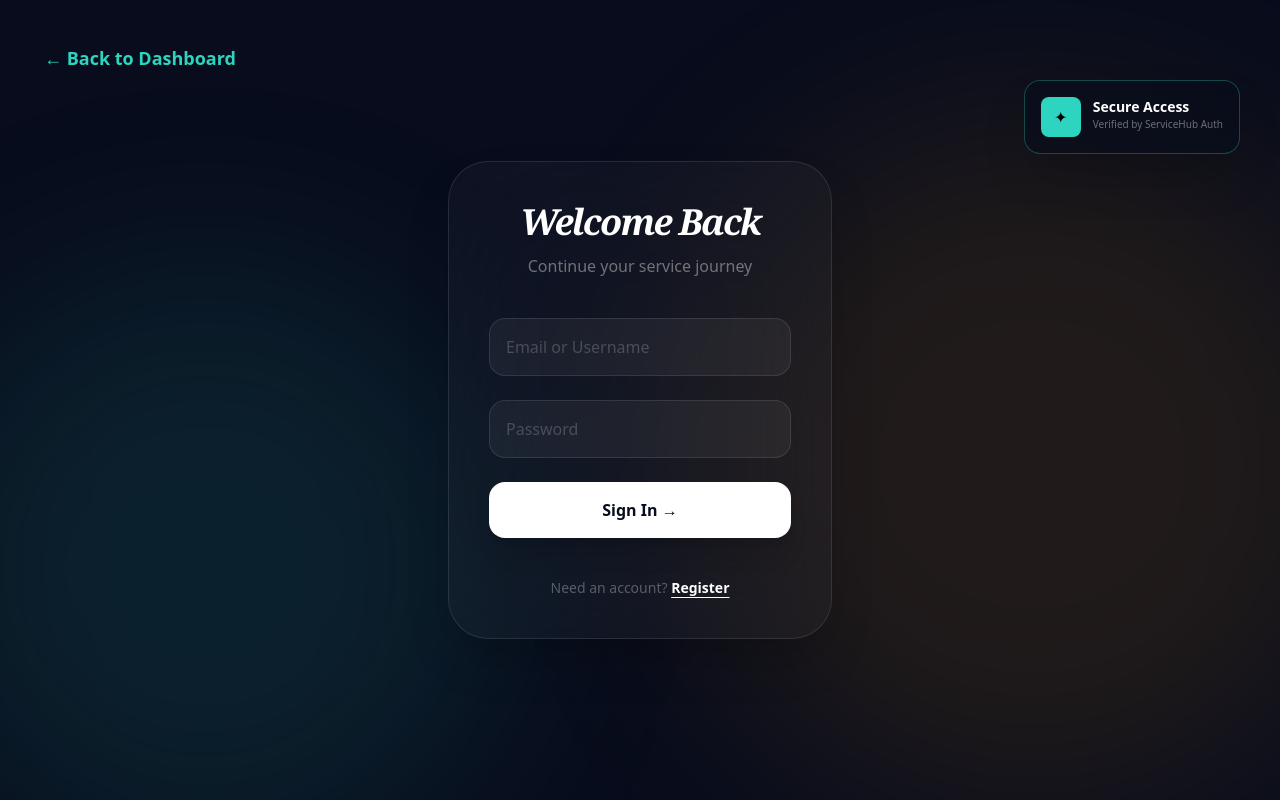
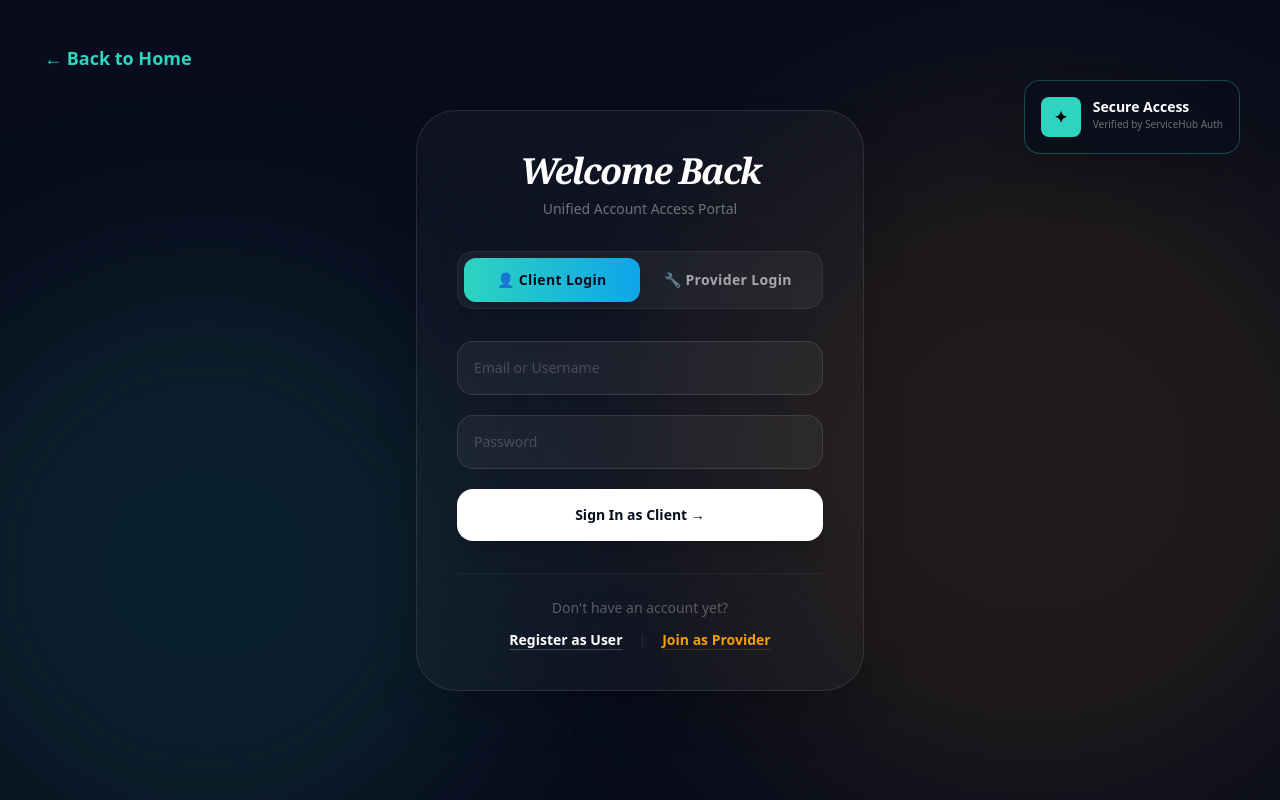
Before and after one commit to jeet-mahapatra/pentahackers, a React app in the folder Frontend/: page /login in a window 1280 px wide. Built offline with nearby package versions, Linux system fonts and the light colour scheme; no server answers; the HTML template or start-up script is replaced by a standard one.

Commit message:
Enhance authentication UI and functionality

```diff
--- a/Frontend/src/Pages/Auth/Login.jsx
+++ b/Frontend/src/Pages/Auth/Login.jsx
@@ -8,6 +8,7 @@ import { toast } from "react-toastify";
 const Login = () => {
   const navigate = useNavigate();
   const { setUser } = useContext(UserContext);
+  const [activeRole, setActiveRole] = useState("user"); // Unified system selector tracker
   const [formData, setFormData] = useState({ loginIdentifier: "", password: "" });
   const [loading, setLoading] = useState(false);
   const [error, setError] = useState("");
@@ -20,9 +21,11 @@ const Login = () => {
     setLoading(true);
     setError("");
     try {
-      const res = await axios.post("/api/auth/login", formData);
+      // Pass both parameters cleanly into authentication pipeline structure
+      const payload = { ...formData, role: activeRole };
+      const res = await axios.post("/api/auth/login", payload);
       setUser(res.data.user);
-      toast.success("User successfully logged in! Redirecting...");
+      toast.success("Logged in successfully! Redirecting...");
       navigate(res.data.user.role === "user" ? "/user/dashboard" : "/provider/dashboard");
     } catch (err) {
       setError(err.response?.data?.message || "Invalid credentials");
@@ -33,9 +36,9 @@ const Login = () => {
   };
 
   return (
-    <div className="min-h-screen flex items-center justify-center bg-[#080C1C] text-white relative overflow-hidden">
-      <Link to="/" className="absolute top-11 left-11 text-[#2DD4BF] font-bold text-lg z-10">
-        ← Back to Dashboard
+    <div className="min-h-screen flex items-center justify-center bg-[#080C1C] text-white relative overflow-hidden px-4 py-12">
+      <Link to="/" className="absolute top-6 left-6 md:top-11 md:left-11 text-[#2DD4BF] font-bold text-sm md:text-lg z-10 transition-colors hover:text-[#2dd4bf]/80">
+        ← Back to Home
       </Link>
 
       {/* Background Aurora Mesh */}
@@ -43,12 +46,12 @@ const Login = () => {
         <motion.div
           animate={{ x: [0, -30, 0], y: [0, 40, 0] }}
           transition={{ duration: 15, repeat: Infinity, ease: "easeInOut" }}
-          className="absolute w-[700px] h-[700px] top-[10%] right-[-10%] rounded-full bg-[#F59E0B]/10 blur-[100px]"
+          className="absolute w-[300px] sm:w-[700px] h-[300px] sm:h-[700px] top-[10%] right-[-10%] rounded-full bg-[#F59E0B]/10 blur-[80px] sm:blur-[100px]"
         />
         <motion.div
           animate={{ x: [0, 50, 0], y: [0, -20, 0] }}
           transition={{ duration: 18, repeat: Infinity, ease: "easeInOut" }}
-          className="absolute w-[600px] h-[600px] bottom-[-10%] left-[-10%] rounded-full bg-[#2DD4BF]/10 blur-[100px]"
+          className="absolute w-[250px] sm:w-[600px] h-[250px] sm:h-[600px] bottom-[-10%] left-[-10%] rounded-full bg-[#2DD4BF]/10 blur-[80px] sm:blur-[100px]"
         />
       </div>
 
@@ -59,7 +62,7 @@ const Login = () => {
         transition={{ delay: 0.5 }}
         className="absolute top-20 right-10 hidden lg:flex bg-[#080C1C]/60 backdrop-blur-xl border border-[#2DD4BF]/30 p-4 rounded-2xl gap-3 shadow-2xl"
       >
-        <div className="w-10 h-10 bg-[#2DD4BF] rounded-lg flex items-center justify-center text-black">✦</div>
+        <div className="w-10 h-10 bg-[#2DD4BF] rounded-lg flex items-center justify-center text-black font-bold">✦</div>
         <div>
           <p className="text-sm font-bold">Secure Access</p>
           <p className="text-[10px] text-white/40">Verified by ServiceHub Auth</p>
@@ -70,22 +73,46 @@ const Login = () => {
         initial={{ opacity: 0, y: 40 }}
         animate={{ opacity: 1, y: 0 }}
         transition={{ duration: 0.8, ease: [0.16, 1, 0.3, 1] }}
-        className="relative z-10 w-full max-w-md p-8"
+        className="relative z-10 w-full max-w-md"
       >
-        <div className="bg-white/[0.03] backdrop-blur-3xl border border-white/10 rounded-[2.5rem] p-10 shadow-2xl">
-          <div className="mb-10 text-center">
-            <h2 className="text-4xl font-black font-serif tracking-tighter mb-3 italic">Welcome Back</h2>
-            <p className="text-white/40 font-medium">Continue your service journey</p>
+        <div className="bg-white/[0.03] backdrop-blur-3xl border border-white/10 rounded-[2rem] sm:rounded-[2.5rem] p-6 sm:p-10 shadow-2xl">
+          <div className="mb-8 text-center">
+            <h2 className="text-3xl sm:text-4xl font-black font-serif tracking-tighter mb-2 italic">Welcome Back</h2>
+            <p className="text-white/40 text-sm font-medium">Unified Account Access Portal</p>
           </div>
 
-          <form onSubmit={handleSubmit} className="space-y-6">
+          {/* Core Interactive Role Toggle Switcher */}
+          <div className="grid grid-cols-2 p-1.5 bg-white/5 border border-white/5 rounded-2xl mb-8">
+            <button
+              type="button"
+              onClick={() => setActiveRole("user")}
+              className={`py-3 rounded-xl text-xs sm:text-sm font-bold tracking-wide transition-all duration-300 ${activeRole === "user"
+                  ? "bg-gradient-to-r from-[#2DD4BF] to-[#0EA5E9] text-[#080C1C] shadow-lg"
+                  : "text-white/60 hover:text-white hover:bg-white/5"
+                }`}
+            >
+              👤 Client Login
+            </button>
+            <button
+              type="button"
+              onClick={() => setActiveRole("provider")}
+              className={`py-3 rounded-xl text-xs sm:text-sm font-bold tracking-wide transition-all duration-300 ${activeRole === "provider"
+                  ? "bg-gradient-to-r from-[#2DD4BF] to-[#0EA5E9] text-[#080C1C] shadow-lg"
+                  : "text-white/60 hover:text-white hover:bg-white/5"
+                }`}
+            >
+              🔧 Provider Login
+            </button>
+          </div>
+
+          <form onSubmit={handleSubmit} className="space-y-5">
             <div className="space-y-1">
               <input
                 type="text"
                 name="loginIdentifier"
-                placeholder="Email or Username"
+                placeholder={activeRole === "user" ? "Email or Username" : "Provider Email / Phone"}
                 onChange={handleChange}
-                className="w-full bg-white/5 border border-white/10 p-4 rounded-2xl outline-none focus:border-[#2DD4BF]/50 focus:bg-white/10 transition-all placeholder:text-white/20"
+                className="w-full bg-white/5 border border-white/10 p-4 rounded-2xl outline-none focus:border-[#2DD4BF]/50 focus:bg-white/10 transition-all placeholder:text-white/20 text-sm"
                 required
               />
             </div>
@@ -95,7 +122,7 @@ const Login = () => {
                 name="password"
                 placeholder="Password"
                 onChange={handleChange}
-                className="w-full bg-white/5 border border-white/10 p-4 rounded-2xl outline-none focus:border-[#2DD4BF]/50 focus:bg-white/10 transition-all placeholder:text-white/20"
+                className="w-full bg-white/5 border border-white/10 p-4 rounded-2xl outline-none focus:border-[#2DD4BF]/50 focus:bg-white/10 transition-all placeholder:text-white/20 text-sm"
                 required
               />
             </div>
@@ -105,15 +132,27 @@ const Login = () => {
             <button
               type="submit"
               disabled={loading}
-              className="w-full py-4 bg-white text-[#080C1C] font-bold rounded-2xl hover:bg-[#2DD4BF] transition-colors shadow-xl disabled:opacity-50"
+              className="w-full py-4 bg-white text-[#080C1C] font-bold rounded-2xl hover:bg-[#2DD4BF] transition-colors shadow-xl disabled:opacity-50 text-sm cursor-pointer"
             >
-              {loading ? "Verifying..." : "Sign In →"}
+              {loading ? "Verifying..." : `Sign In as ${activeRole === "user" ? "Client" : "Provider"} →`}
             </button>
           </form>
 
-          <p className="text-center mt-10 text-sm text-white/30">
-            Need an account? <Link to="/register/user" className="text-white hover:text-[#2DD4BF] transition-colors font-bold underline underline-offset-4">Register</Link>
-          </p>
+          {/* Explicit Multi-Choice Custom Registration Split Footer Segment */}
+          <div className="mt-8 pt-6 border-t border-white/5 text-center">
+            <p className="text-xs sm:text-sm text-white/30 font-medium mb-3">
+              Don't have an account yet?
+            </p>
+            <div className="flex flex-col sm:flex-row items-center justify-center gap-3 sm:gap-4 text-xs sm:text-sm">
+              <Link to="/register/user" className="text-white hover:text-[#2DD4BF] transition-colors font-bold underline underline-offset-4 decoration-white/20 hover:decoration-[#2DD4BF]">
+                Register as User
+              </Link>
+              <span className="text-white/10 hidden sm:inline">|</span>
+              <Link to="/register/provider" className="text-[#F59E0B] hover:text-[#2DD4BF] transition-colors font-bold underline underline-offset-4 decoration-[#F59E0B]/20 hover:decoration-[#2DD4BF]">
+                Join as Provider
+              </Link>
+            </div>
+          </div>
         </div>
       </motion.div>
     </div>
--- a/Frontend/src/Pages/Auth/ProviderRegister.jsx
+++ b/Frontend/src/Pages/Auth/ProviderRegister.jsx
@@ -143,12 +143,11 @@ export const ProviderRegister = () => {
   const handleChange = (e) => {
     const { name, value } = e.target;
     setForm(f => ({ ...f, [name]: value }));
-    setErrors(e => ({ ...e, [name]: "" })); // 'e' is also shadowed here!
+    setErrors(prev => ({ ...prev, [name]: "" }));
   };
 
   const handleFileChange = (e) => {
     const { name, files } = e.target;
-
     setFiles(f => ({ ...f, [name]: files[0] }));
     setErrors(prevErrors => ({ ...prevErrors, [name]: "" }));
   };
@@ -267,7 +266,7 @@ export const ProviderRegister = () => {
           {EXPERIENCE_OPTIONS.map(({ value, label }) => (
             <button key={value} type="button"
               onClick={() => { setForm(f => ({ ...f, experience: value })); setErrors(e => ({ ...e, experience: "" })); }}
-              className={`py-2 px-2 rounded-xl text-[11px] font-bold tracking-wide border transition-all duration-200
+              className={`py-2 px-2 rounded-xl text-[11px] font-bold tracking-wide border transition-all duration-200 cursor-pointer
                 ${form.experience === value
                   ? "bg-teal-500/15 border-teal-500/40 text-teal-300"
                   : "bg-slate-900/40 border-slate-700/40 text-slate-500 hover:border-slate-600 hover:text-slate-300"}`}>
@@ -389,8 +388,8 @@ export const ProviderRegister = () => {
     <div className="min-h-screen flex items-center justify-center px-4 py-10 relative overflow-hidden"
       style={{ background: "rgb(8, 12, 28)" }}>
 
-      <Link to="/" className="absolute top-11 left-11 text-[#2DD4BF] font-bold text-lg z-10">
-        ← Back to Dashboard
+      <Link to="/" className="absolute top-6 left-6 md:top-11 md:left-11 text-[#2DD4BF] font-bold text-sm md:text-lg z-10">
+        ← Back to Home
       </Link>
 
       {/* Grid texture */}
@@ -405,7 +404,7 @@ export const ProviderRegister = () => {
 
       <motion.div initial={{ opacity: 0, y: 28 }} animate={{ opacity: 1, y: 0 }}
         transition={{ duration: 0.55, ease: "easeOut" }}
-        className="w-full max-w-[500px] relative z-10">
+        className="w-full max-w-[500px] relative z-10 mt-8">
 
         {/* Header */}
         <div className="text-center mb-7">
@@ -415,18 +414,18 @@ export const ProviderRegister = () => {
             <span className="w-1.5 h-1.5 rounded-full bg-teal-400 animate-pulse" />
             <span className="text-[10px] font-bold tracking-[0.25em] uppercase text-teal-400/65">Provider Network</span>
           </motion.div>
-          <h1 className="text-[26px] font-black tracking-tight text-white mb-1"
+          <h1 className="text-2xl sm:text-[26px] font-black tracking-tight text-white mb-1"
             style={{ fontFamily: "'Georgia', serif" }}>
             Join as a Provider
           </h1>
-          <p className="text-sm text-slate-500">Complete all steps to get verified and start earning</p>
+          <p className="text-xs sm:text-sm text-slate-500">Complete all steps to get verified and start earning</p>
         </div>
 
         {/* Step tracker */}
-        <div className="flex items-center mb-5 px-1">
+        <div className="flex items-center mb-5 px-1 overflow-x-auto pb-2 scrollbar-none">
           {STEPS.map((s, i) => (
-            <div key={s.id} className="flex items-center flex-1">
-              <div className="flex flex-col items-center">
+            <div key={s.id} className="flex items-center flex-1 min-w-[70px]">
+              <div className="flex flex-col items-center mx-auto">
                 <motion.div animate={{
                   scale: i === step ? 1.08 : 1,
                   borderColor: i < step ? "#14b8a6" : i === step ? "#2dd4bf" : "#334155",
@@ -437,13 +436,13 @@ export const ProviderRegister = () => {
                     : <span className={i === step ? "text-teal-300" : "text-slate-600"}>{s.icon}</span>
                   }
                 </motion.div>
-                <span className={`text-[9px] mt-1 font-bold tracking-widest uppercase transition-colors
+                <span className={`text-[9px] mt-1 font-bold tracking-widest uppercase transition-colors whitespace-nowrap
                   ${i === step ? "text-teal-400" : i < step ? "text-teal-600/70" : "text-slate-700"}`}>
                   {s.label}
                 </span>
               </div>
               {i < STEPS.length - 1 && (
-                <div className="flex-1 mx-2 h-[1px] mb-4 relative overflow-hidden bg-slate-800/80">
+                <div className="flex-1 mx-2 h-[1px] mb-4 relative overflow-hidden bg-slate-800/80 min-w-[15px]">
                   <motion.div className="absolute inset-y-0 left-0"
                     animate={{ width: i < step ? "100%" : "0%" }}
                     transition={{ duration: 0.4, ease: "easeInOut" }}
@@ -469,14 +468,14 @@ export const ProviderRegister = () => {
               style={{ background: "linear-gradient(90deg, #0d9488, #14b8a6, #5eead4)" }} />
           </div>
 
-          <div className="p-6 sm:p-8">
+          <div className="p-5 sm:p-8">
             {/* Step header */}
             <div className="flex items-center justify-between mb-5">
               <div>
                 <p className="text-[10px] font-bold tracking-[0.2em] uppercase text-slate-700">
                   Step {step + 1} of {STEPS.length}
                 </p>
-                <p className="text-[15px] font-bold text-slate-200 mt-0.5">
+                <p className="text-[14px] sm:text-[15px] font-bold text-slate-200 mt-0.5">
                   {STEPS[step].icon} {STEPS[step].label}
                 </p>
               </div>
@@ -507,14 +506,14 @@ export const ProviderRegister = () => {
               {step > 0 && (
                 <motion.button onClick={prev} whileTap={{ scale: 0.96 }} disabled={loading}
                   className="px-5 py-3 rounded-xl border border-slate-700/40 text-slate-400 text-sm font-semibold
-                    hover:border-slate-600 hover:text-slate-300 transition-all duration-200 disabled:opacity-40">
+                    hover:border-slate-600 hover:text-slate-300 transition-all duration-200 disabled:opacity-40 cursor-pointer">
                   ← Back
                 </motion.button>
               )}
 
               {step < STEPS.length - 1 ? (
                 <motion.button onClick={next} whileTap={{ scale: 0.98 }}
-                  className="flex-1 py-3 rounded-xl text-sm font-bold tracking-wide text-slate-900 relative overflow-hidden group"
+                  className="flex-1 py-3 rounded-xl text-sm font-bold tracking-wide text-slate-900 relative overflow-hidden group cursor-pointer"
                   style={{ background: "linear-gradient(135deg, #14b8a6 0%, #0d9488 100%)" }}>
                   <span className="relative z-10">Continue →</span>
                   <div className="absolute inset-0 opacity-0 group-hover:opacity-100 transition-opacity duration-250"
@@ -522,7 +521,7 @@ export const ProviderRegister = () => {
                 </motion.button>
               ) : (
                 <motion.button onClick={handleSubmit} disabled={loading} whileTap={{ scale: 0.98 }}
-                  className="flex-1 py-3 rounded-xl text-sm font-bold tracking-wide text-slate-900 relative overflow-hidden group disabled:opacity-50"
+                  className="flex-1 py-3 rounded-xl text-sm font-bold tracking-wide text-slate-900 relative overflow-hidden group disabled:opacity-50 cursor-pointer"
                   style={{ background: "linear-gradient(135deg, #14b8a6 0%, #0d9488 100%)" }}>
                   {loading ? (
                     <span className="flex items-center justify-center gap-2">
@@ -545,12 +544,12 @@ export const ProviderRegister = () => {
           </div>
         </div>
 
-        <p className="text-center mt-5 text-xs text-slate-600">
-          Already registered?{" "}
+        <div className="text-center mt-5 text-xs text-slate-600 flex flex-wrap justify-center gap-2 items-center">
+          <span>Already registered?</span>
           <Link to="/login" className="text-teal-400/70 hover:text-teal-300 transition-colors font-semibold">Sign in</Link>
-          <span className="mx-3 text-slate-800">|</span>
-          <Link to="/register" className="text-teal-400/70 hover:text-teal-300 transition-colors font-semibold">Register as User</Link>
-        </p>
+          <span className="text-slate-800">|</span>
+          <Link to="/register/user" className="text-teal-400/70 hover:text-teal-300 transition-colors font-semibold">Register as User</Link>
+        </div>
       </motion.div>
     </div>
   );
--- a/Frontend/src/Pages/Auth/UserRegister.jsx
+++ b/Frontend/src/Pages/Auth/UserRegister.jsx
@@ -18,7 +18,6 @@ export const UserRegister = () => {
     setError("");
     try {
       await axios.post(`${import.meta.env.VITE_BACKEND}/api/auth/register/user`, formData);
-
       toast.success("Registration successful! Redirecting to login...");
       navigate("/login");
     } catch (err) {
@@ -30,34 +29,35 @@ export const UserRegister = () => {
   };
 
   return (
-    <div className="min-h-screen flex items-center justify-center bg-[#080C1C] text-white relative overflow-hidden py-12">
+    <div className="min-h-screen flex items-center justify-center bg-[#080C1C] text-white relative overflow-hidden px-4 py-12">
       {/* Background Orbs */}
-      <div className="absolute top-1/4 -left-20 w-96 h-96 bg-[#2DD4BF]/10 rounded-full blur-[120px]" />
-      <div className="absolute bottom-1/4 -right-20 w-96 h-96 bg-[#F59E0B]/10 rounded-full blur-[120px]" />
+      <div className="absolute top-1/4 -left-20 w-72 sm:w-96 h-72 sm:h-96 bg-[#2DD4BF]/10 rounded-full blur-[100px] sm:blur-[120px]" />
+      <div className="absolute bottom-1/4 -right-20 w-72 sm:w-96 h-72 sm:h-96 bg-[#F59E0B]/10 rounded-full blur-[100px] sm:blur-[120px]" />
 
-      <Link to="/" className="absolute top-11 left-11 text-[#2DD4BF] font-bold text-lg z-10">
-        ← Back to Dashboard
+      <Link to="/" className="absolute top-6 left-6 md:top-11 md:left-11 text-[#2DD4BF] font-bold text-sm md:text-lg z-10 hover:text-[#2dd4bf]/80 transition-colors">
+        ← Back to Home
       </Link>
 
       <motion.div
         initial={{ opacity: 0, scale: 0.95 }}
         animate={{ opacity: 1, scale: 1 }}
-        className="w-full max-w-[480px] px-6 relative z-10"
+        className="w-full max-w-[480px] relative z-10 mt-6"
       >
-        <div className="bg-[#0D1226]/40 backdrop-blur-2xl border border-white/10 rounded-[2.5rem] p-10 shadow-2xl">
-          <div className="text-center mb-10">
+        <div className="bg-[#0D1226]/40 backdrop-blur-2xl border border-white/10 rounded-[2rem] p-6 sm:p-10 shadow-2xl">
+          <div className="text-center mb-8">
             <span className="text-[#2DD4BF] text-xs font-bold tracking-[0.2em] uppercase">Get Started</span>
-            <h2 className="text-4xl font-bold font-serif mt-2">Create Account</h2>
+            <h2 className="text-3xl sm:text-4xl font-bold font-serif mt-2">Create Account</h2>
           </div>
 
           <form onSubmit={handleSubmit} className="space-y-4">
             <div className="grid grid-cols-1 gap-4">
               <input
                 name="name"
+                type="text"
                 placeholder="Full Name"
                 onChange={handleChange}
                 required
-                className="w-full bg-white/5 border border-white/10 p-4 rounded-2xl outline-none focus:border-[#2DD4BF]/50 focus:bg-white/10 transition-all"
+                className="w-full bg-white/5 border border-white/10 p-4 rounded-2xl outline-none focus:border-[#2DD4BF]/50 focus:bg-white/10 transition-all text-sm"
               />
               <input
                 name="email"
@@ -65,7 +65,7 @@ export const UserRegister = () => {
                 placeholder="Email address"
                 onChange={handleChange}
                 required
-                className="w-full bg-white/5 border border-white/10 p-4 rounded-2xl outline-none focus:border-[#2DD4BF]/50 focus:bg-white/10 transition-all"
+                className="w-full bg-white/5 border border-white/10 p-4 rounded-2xl outline-none focus:border-[#2DD4BF]/50 focus:bg-white/10 transition-all text-sm"
               />
               <input
                 name="password"
@@ -73,26 +73,26 @@ export const UserRegister = () => {
                 placeholder="Create password"
                 onChange={handleChange}
                 required
-                className="w-full bg-white/5 border border-white/10 p-4 rounded-2xl outline-none focus:border-[#2DD4BF]/50 focus:bg-white/10 transition-all"
+                className="w-full bg-white/5 border border-white/10 p-4 rounded-2xl outline-none focus:border-[#2DD4BF]/50 focus:bg-white/10 transition-all text-sm"
               />
             </div>
 
-            {error && <p className="text-[#FB923C] text-xs text-center">{error}</p>}
+            {error && <p className="text-[#FB923C] text-xs text-center font-semibold">{error}</p>}
 
             <motion.button
               whileHover={{ y: -2 }}
               whileTap={{ scale: 0.98 }}
               type="submit"
               disabled={loading}
-              className="w-full py-4 mt-4 bg-gradient-to-r from-[#2DD4BF] to-[#F59E0B] text-[#080C1C] font-bold rounded-2xl shadow-xl shadow-[#2DD4BF]/10 disabled:opacity-50"
+              className="w-full py-4 mt-2 bg-gradient-to-r from-[#2DD4BF] to-[#F59E0B] text-[#080C1C] font-bold rounded-2xl shadow-xl shadow-[#2DD4BF]/10 disabled:opacity-50 text-sm cursor-pointer"
             >
               {loading ? "Processing..." : "Create Free Account →"}
             </motion.button>
           </form>
 
-          <p className="text-center mt-8 text-sm text-white/30 font-medium">
+          <p className="text-center mt-8 text-xs sm:text-sm text-white/30 font-medium">
             Already have an account?{" "}
-            <Link to="/login" className="text-[#2DD4BF] hover:underline underline-offset-4">
+            <Link to="/login" className="text-[#2DD4BF] hover:underline underline-offset-4 font-bold">
               Sign in here
             </Link>
           </p>
```
Also changed, not shown: Frontend/src/Landing.jsx (+45 -66 lines), 2 other files (tests, documents, lock files or other folders).
